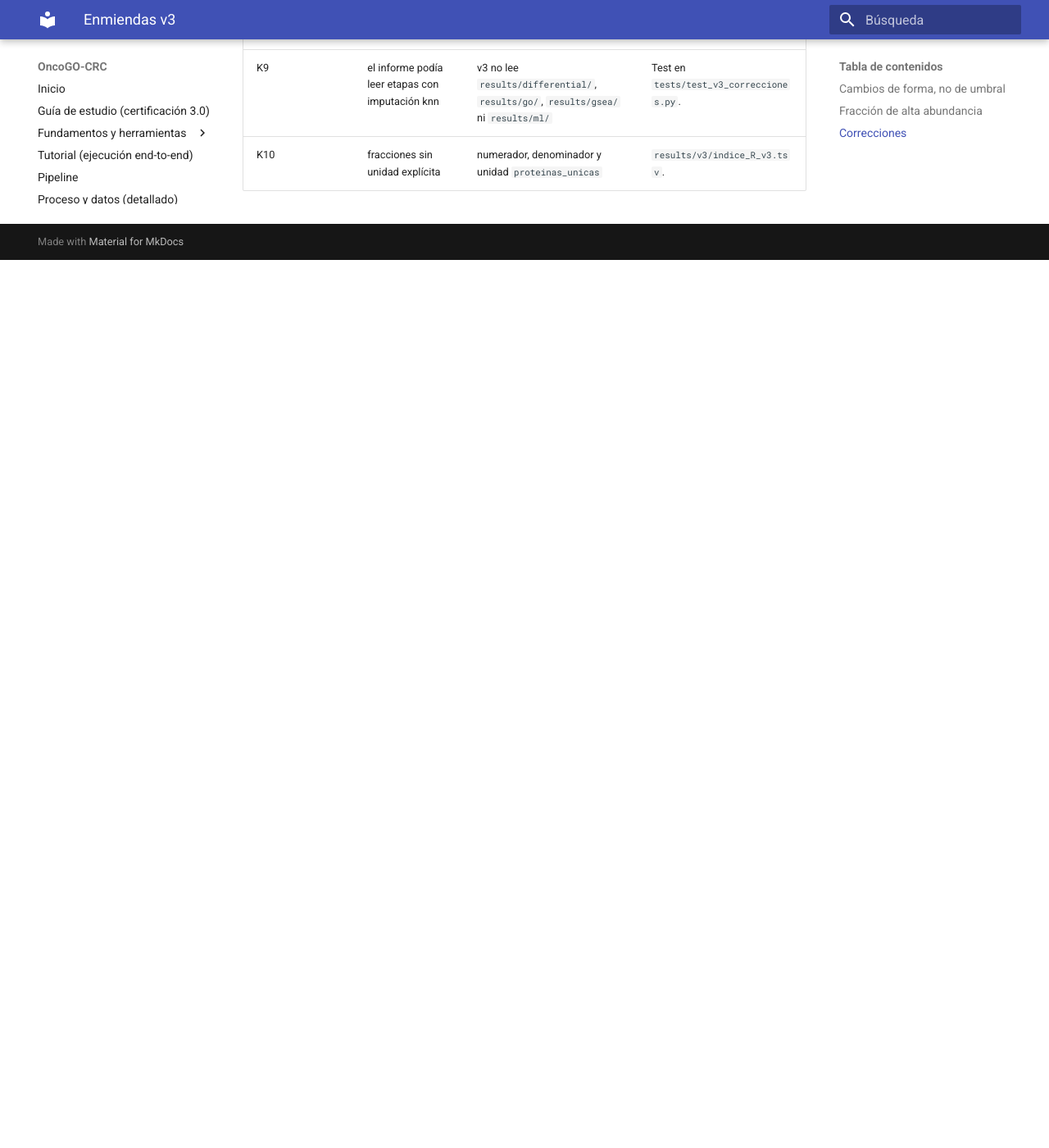
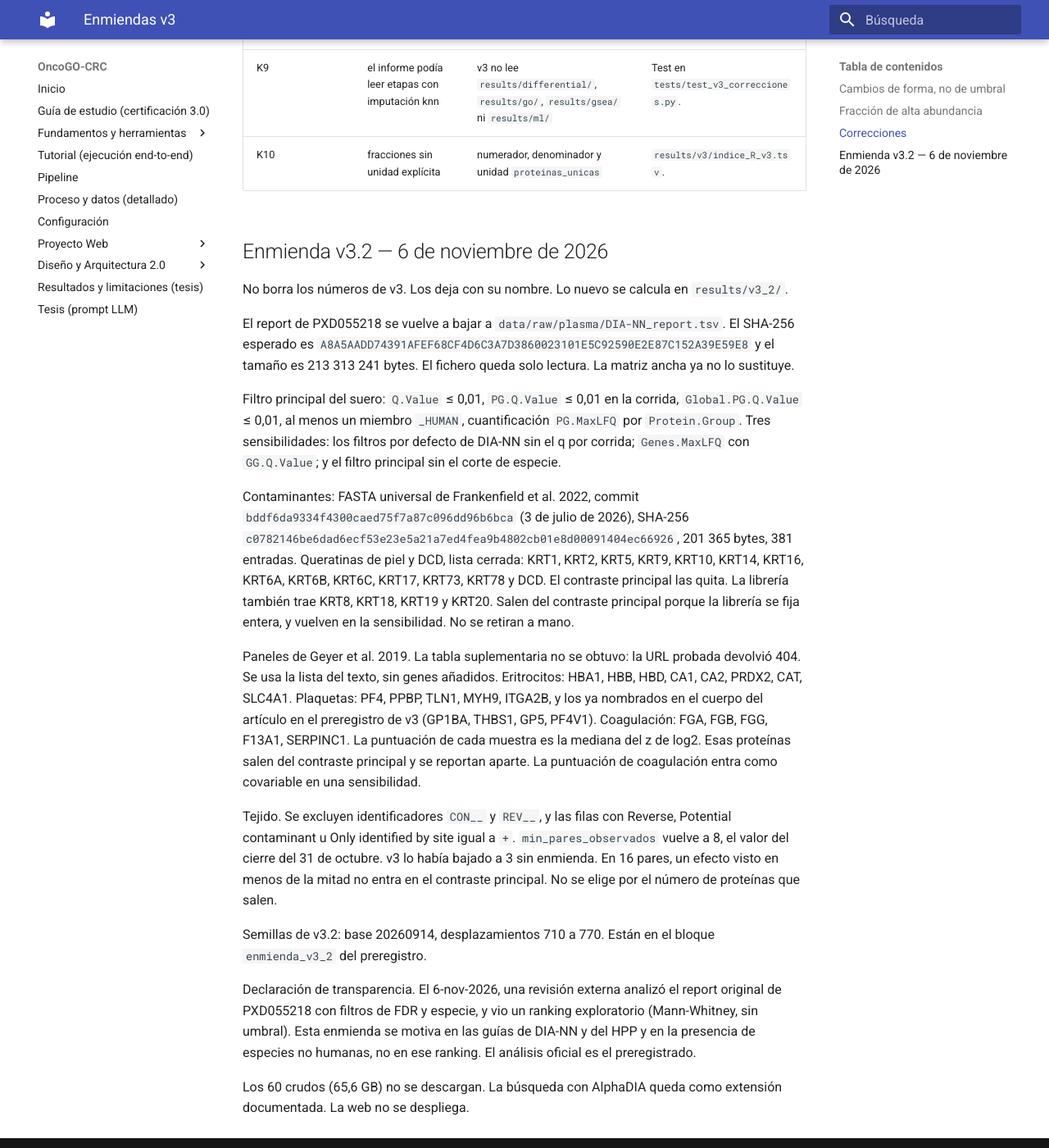
Before and after one commit to JancoDeveloper/OncoGO-CRC, an MkDocs documentation site: the page built from docs/enmiendas_v3.md, in a window 1280 px wide and 1400 px high, scrolled down 1673 px. Shown: the whole window at 82% size. Built offline with MkDocs 1.6.1 and Material for MkDocs 9.7.7, drawn with Linux system fonts in a browser that asks for light colours; before the commit the page ends 1990 px from its top, so only the background shows below that.

Commit message:
prereg: enmienda v3.2 (FDR de proteína, especie, contaminantes, paneles de calidad)
Co-authored-by: Cursor <cursoragent@cursor.com>

```diff
--- a/docs/enmiendas_v3.md
+++ b/docs/enmiendas_v3.md
@@ -29,3 +29,23 @@ La primera corrida sumó la fracción de albúmina e inmunoglobulinas sobre valo
 | K7 | sin pantalla de hemolisis ni de orden | confusión en fracción de alta abundancia y en coagulación; precursores `no_disponible`; orden como limitación | Hemólisis, profundidad y plaquetas no difieren. |
 | K9 | el informe podía leer etapas con imputación knn | v3 no lee `results/differential/`, `results/go/`, `results/gsea/` ni `results/ml/` | Test en `tests/test_v3_correcciones.py`. |
 | K10 | fracciones sin unidad explícita | numerador, denominador y unidad `proteinas_unicas` | `results/v3/indice_R_v3.tsv`. |
+
+## Enmienda v3.2 — 6 de noviembre de 2026
+
+No borra los números de v3. Los deja con su nombre. Lo nuevo se calcula en `results/v3_2/`.
+
+El report de PXD055218 se vuelve a bajar a `data/raw/plasma/DIA-NN_report.tsv`. El SHA-256 esperado es `A8A5AADD74391AFEF68CF4D6C3A7D3860023101E5C92590E2E87C152A39E59E8` y el tamaño es 213 313 241 bytes. El fichero queda solo lectura. La matriz ancha ya no lo sustituye.
+
+Filtro principal del suero: `Q.Value` ≤ 0,01, `PG.Q.Value` ≤ 0,01 en la corrida, `Global.PG.Q.Value` ≤ 0,01, al menos un miembro `_HUMAN`, cuantificación `PG.MaxLFQ` por `Protein.Group`. Tres sensibilidades: los filtros por defecto de DIA-NN sin el q por corrida; `Genes.MaxLFQ` con `GG.Q.Value`; y el filtro principal sin el corte de especie.
+
+Contaminantes: FASTA universal de Frankenfield et al. 2022, commit `bddf6da9334f4300caed75f7a87c096dd96b6bca` (3 de julio de 2026), SHA-256 `c0782146be6dad6ecf53e23e5a21a7ed4fea9b4802cb01e8d00091404ec66926`, 201 365 bytes, 381 entradas. Queratinas de piel y DCD, lista cerrada: KRT1, KRT2, KRT5, KRT9, KRT10, KRT14, KRT16, KRT6A, KRT6B, KRT6C, KRT17, KRT73, KRT78 y DCD. El contraste principal las quita. La librería también trae KRT8, KRT18, KRT19 y KRT20. Salen del contraste principal porque la librería se fija entera, y vuelven en la sensibilidad. No se retiran a mano.
+
+Paneles de Geyer et al. 2019. La tabla suplementaria no se obtuvo: la URL probada devolvió 404. Se usa la lista del texto, sin genes añadidos. Eritrocitos: HBA1, HBB, HBD, CA1, CA2, PRDX2, CAT, SLC4A1. Plaquetas: PF4, PPBP, TLN1, MYH9, ITGA2B, y los ya nombrados en el cuerpo del artículo en el preregistro de v3 (GP1BA, THBS1, GP5, PF4V1). Coagulación: FGA, FGB, FGG, F13A1, SERPINC1. La puntuación de cada muestra es la mediana del z de log2. Esas proteínas salen del contraste principal y se reportan aparte. La puntuación de coagulación entra como covariable en una sensibilidad.
+
+Tejido. Se excluyen identificadores `CON__` y `REV__`, y las filas con Reverse, Potential contaminant u Only identified by site igual a `+`. `min_pares_observados` vuelve a 8, el valor del cierre del 31 de octubre. v3 lo había bajado a 3 sin enmienda. En 16 pares, un efecto visto en menos de la mitad no entra en el contraste principal. No se elige por el número de proteínas que salen.
+
+Semillas de v3.2: base 20260914, desplazamientos 710 a 770. Están en el bloque `enmienda_v3_2` del preregistro.
+
+Declaración de transparencia. El 6-nov-2026, una revisión externa analizó el report original de PXD055218 con filtros de FDR y especie, y vio un ranking exploratorio (Mann-Whitney, sin umbral). Esta enmienda se motiva en las guías de DIA-NN y del HPP y en la presencia de especies no humanas, no en ese ranking. El análisis oficial es el preregistrado.
+
+Los 60 crudos (65,6 GB) no se descargan. La búsqueda con AlphaDIA queda como extensión documentada. La web no se despliega.
```
Also changed, not shown: 1 other file.
